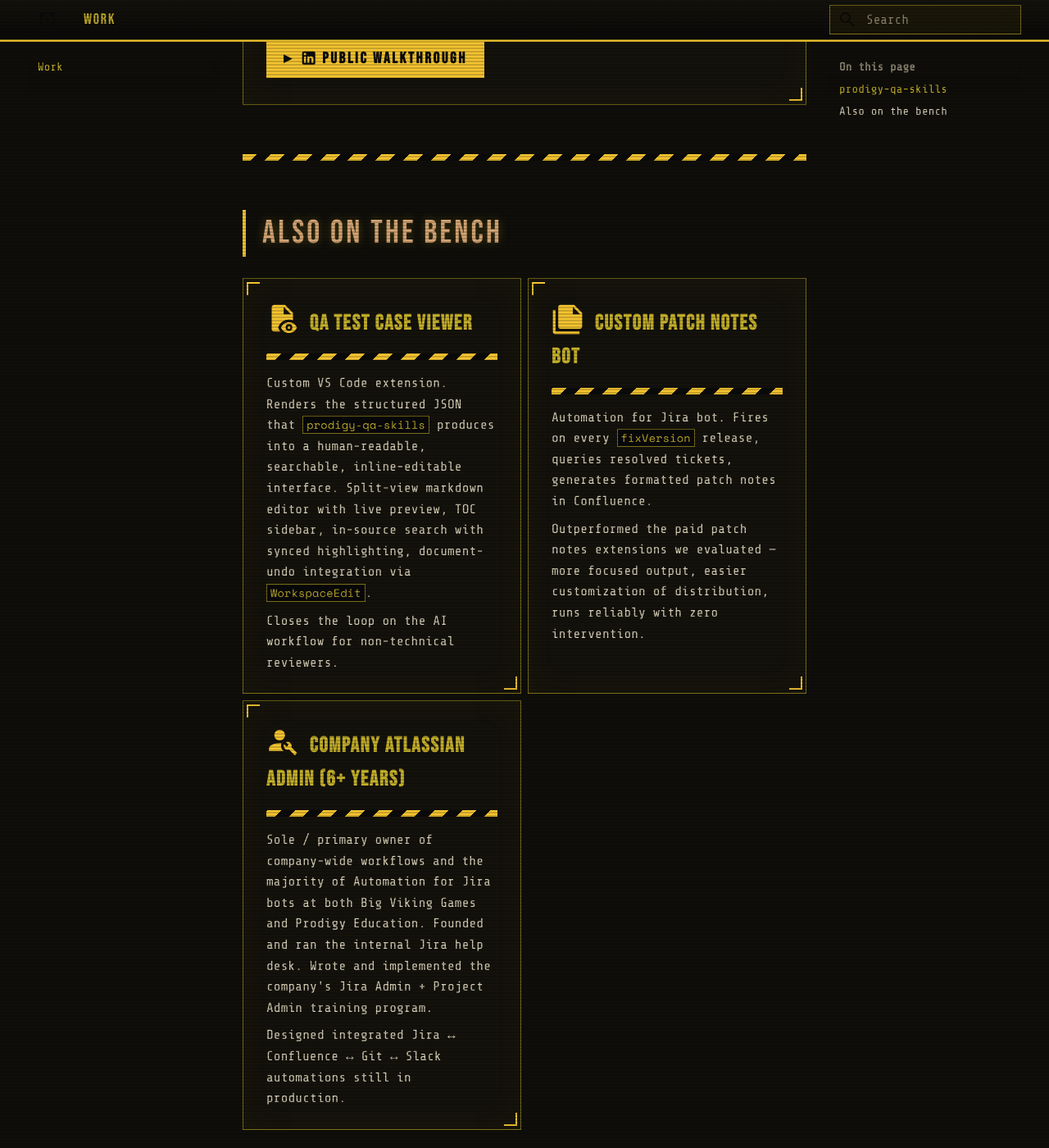
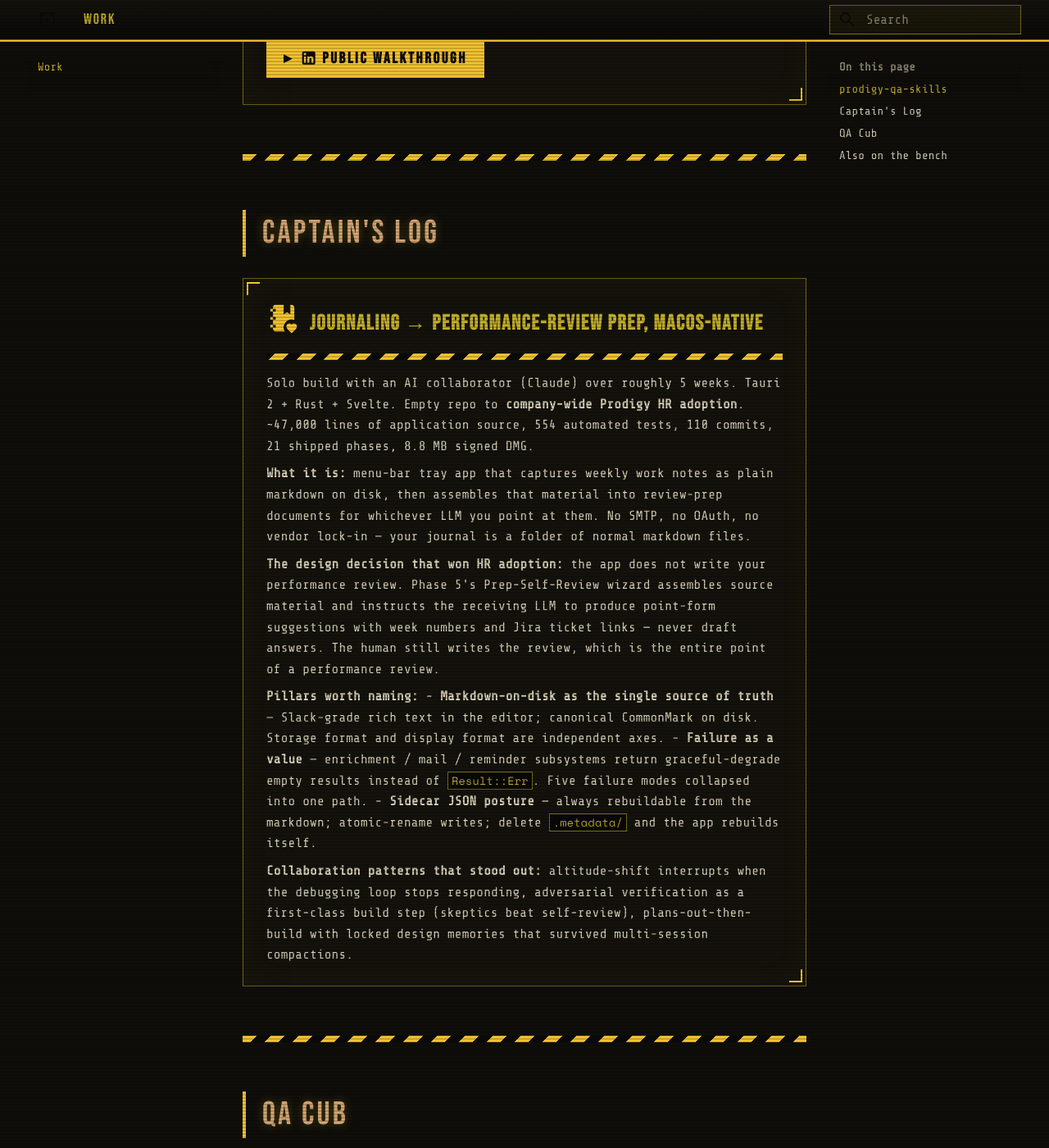
Before and after one commit to Godimas101/portfolio, an MkDocs documentation site: the page built from docs/work.md, in a window 1280 px wide and 1400 px high, scrolled down 1390 px. Shown: the whole window at 82% size. Built offline with MkDocs 1.6.1 and Material for MkDocs 9.7.7, drawn with Linux system fonts in a browser that asks for light colours; some of the changed text lies outside the part shown.

Commit message:
feat(work): add Captain's Log + QA Cub sections
Two new sections between prodigy-qa-skills and "Also on the bench":

- Captain's Log — 5-week solo build with AI collaborator, Tauri 2 +
  Rust + Svelte macOS journaling → performance-review-prep tray app,
  adopted company-wide by Prodigy HR. Highlights the design decision
  that won HR (LLM does not write the review) + the markdown-on-disk,
  failure-as-a-value, sidecar-posture pillars.

- QA Cub — ongoing Playwright rebuild replacing legacy QA Wolf across
  Prodigy Math. Personal contribution: 14 Bonfire migrations, 4 Firefly
  net-new specs, ~10 shared helpers, 2 game-source bugs filed + fixed.
  Highlights the batch migration skill + helper smoke-test convention.

Both cards match the prodigy-qa-skills flagship treatment.

Co-Authored-By: Claude Opus 4.7 <noreply@anthropic.com>

```diff
--- a/docs/work.md
+++ b/docs/work.md
@@ -34,6 +34,57 @@
 
 ---
 
+## Captain's Log
+
+<div class="grid cards" markdown>
+
+-   :material-notebook-heart:{ .lg .middle } **Journaling → performance-review prep, macOS-native**
+
+    ---
+
+    Solo build with an AI collaborator (Claude) over roughly 5 weeks. Tauri 2 + Rust + Svelte. Empty repo to **company-wide Prodigy HR adoption**. ~47,000 lines of application source, 554 automated tests, 110 commits, 21 shipped phases, 8.8 MB signed DMG.
+
+    **What it is:** menu-bar tray app that captures weekly work notes as plain markdown on disk, then assembles that material into review-prep documents for whichever LLM you point at them. No SMTP, no OAuth, no vendor lock-in — your journal is a folder of normal markdown files.
+
+    **The design decision that won HR adoption:** the app does not write your performance review. Phase 5's Prep-Self-Review wizard assembles source material and instructs the receiving LLM to produce point-form suggestions with week numbers and Jira ticket links — never draft answers. The human still writes the review, which is the entire point of a performance review.
+
+    **Pillars worth naming:**
+    - **Markdown-on-disk as the single source of truth** — Slack-grade rich text in the editor; canonical CommonMark on disk. Storage format and display format are independent axes.
+    - **Failure as a value** — enrichment / mail / reminder subsystems return graceful-degrade empty results instead of `Result::Err`. Five failure modes collapsed into one path.
+    - **Sidecar JSON posture** — always rebuildable from the markdown; atomic-rename writes; delete `.metadata/` and the app rebuilds itself.
+
+    **Collaboration patterns that stood out:** altitude-shift interrupts when the debugging loop stops responding, adversarial verification as a first-class build step (skeptics beat self-review), plans-out-then-build with locked design memories that survived multi-session compactions.
+
+</div>
+
+---
+
+## QA Cub
+
+<div class="grid cards" markdown>
+
+-   :material-test-tube:{ .lg .middle } **Rebuilding Prodigy's E2E test infrastructure**
+
+    ---
+
+    Ongoing Playwright rebuild replacing legacy QA Wolf coverage across Prodigy Math (RPG). ~472 test targets in the tracker; migration + net-new authoring streams running in parallel.
+
+    **Personal contribution across the year:**
+    - **~14 Bonfire Spire quest migrations** — QA Wolf → Playwright, running clean on staging
+    - **4 Firefly Forest net-new specs** authored under MAGE-1876 (Q7 mandrakes, Q9 Gerald, Q10 flute, Q11 Forest Thief)
+    - **~10 shared helper tickets** — battle-tolerant world-item collection, guide-hand click hardening, FTUE preempt, `waitForAny` primitive. All non-breaking to existing callers.
+    - **2 game-source bugs filed + fixed** via test infrastructure work (Worker Slime `nameParent`; Highlight Arrow `.name` rename unblocking 8 downstream call sites)
+
+    **Two patterns that changed the workflow:**
+    - **Batch migration skill** — coordinator subagent spawns N workers, each doing one migration end-to-end in isolated worktrees, reports pass/block. Cut migration wall-clock time by ~5× for the Bonfire batch.
+    - **Helper smoke-test convention** — every new helper in `e2e/helpers/` gets a sibling smoke test tagged `@helper-smoke` before PR review. MINIMUM / THOROUGH / ADVERSARIAL tiers, plus a documented "async boot state" gate that solves the `signUpAsNewGameStudent` timing trap.
+
+    **Class-of-bug philosophy:** the Firefly Q7 flake could have been fixed with `waitForTimeout(5000)` before every click. Instead, chased root cause — stale mock scene graph + inference from absence — and shipped a reusable helper. Adopted by another author within 24 hours of merge for a completely different zone.
+
+</div>
+
+---
+
 ## Also on the bench
 
 <div class="grid cards" markdown>
```
